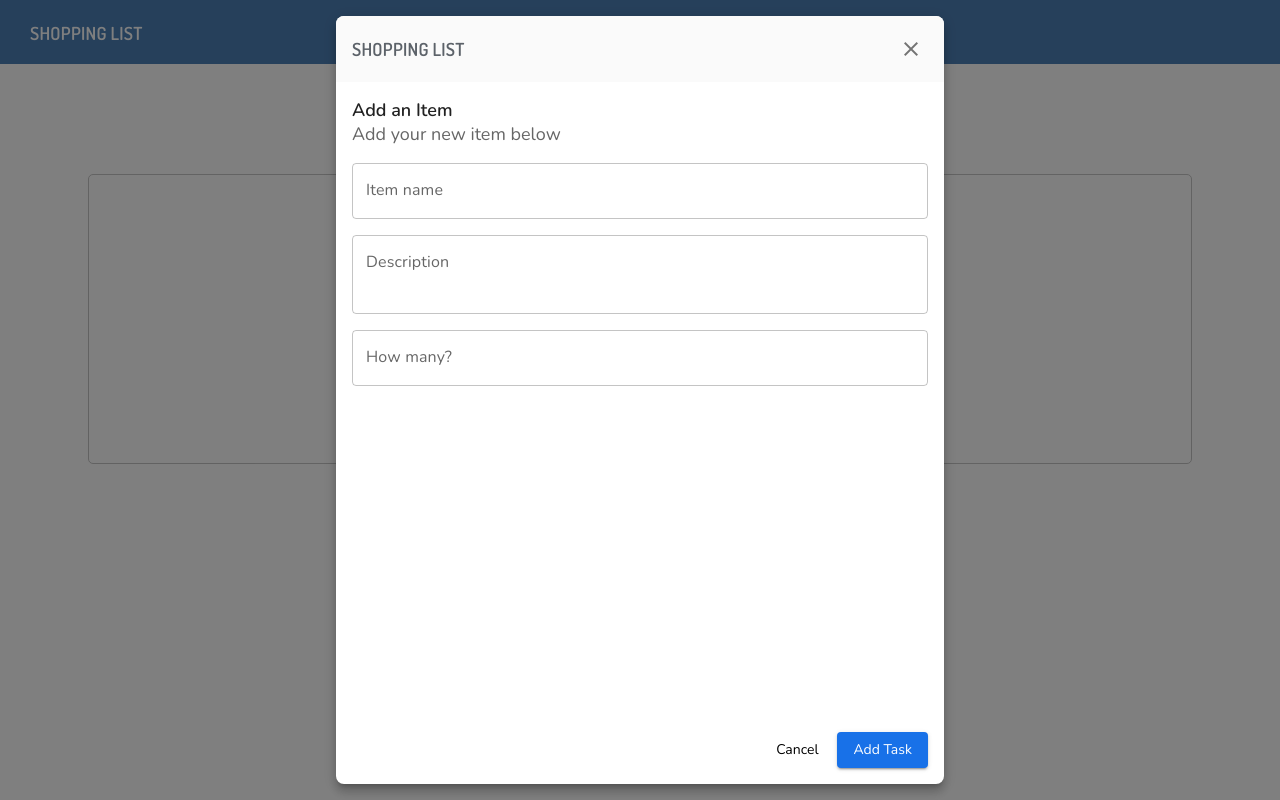
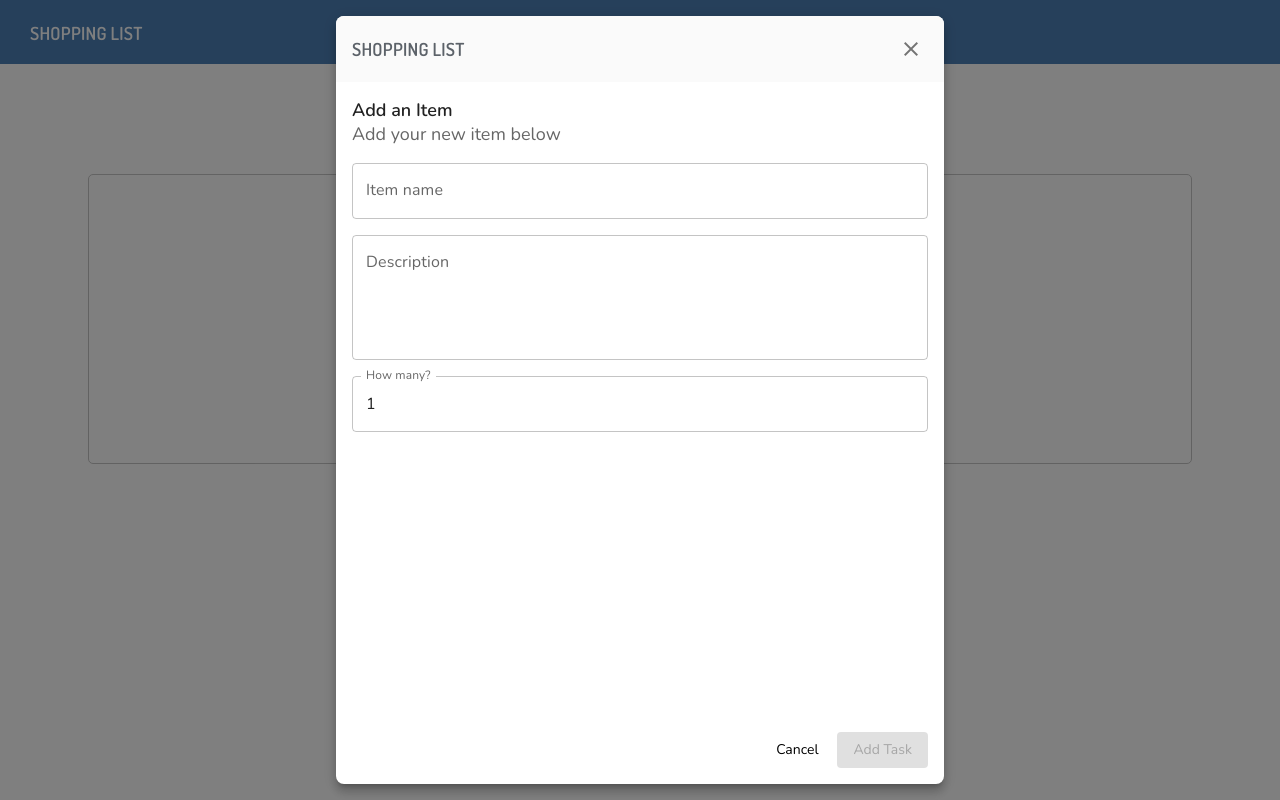
Before and after one commit to JohnnyJumper/simple-todo, a React (Vite) app: page / in a window 1280 px wide. Both pictures are taken after a click on the button "Add your first item". Built offline with nearby package versions, Linux system fonts and the light colour scheme.

Commit message:
fix and attach addItem hook function

```diff
--- a/src/components/ShoppingList.tsx
+++ b/src/components/ShoppingList.tsx
@@ -7,7 +7,8 @@ import ShopItem from "./ShopItem";
 import AddItemModal from "../modals/AddItem";
 
 export default function ShoppingList() {
-  const { items, editItem, removeItem, toggleItem } = useShoppingList();
+  const { items, editItem, removeItem, toggleItem, addItem } =
+    useShoppingList();
   const [open, setOpen] = useState(false);
   const handleOpen = () => setOpen(true);
   const handleClose = () => setOpen(false);
@@ -23,7 +24,7 @@ export default function ShoppingList() {
         }}
       >
         <EmptyShoppingList handleOpen={handleOpen} />
-        <AddItemModal onClose={handleClose} open={open} />
+        <AddItemModal onClose={handleClose} open={open} onAddTask={addItem} />
       </Container>
     );
   }
@@ -48,7 +49,7 @@ export default function ShoppingList() {
         >
           Add Item
         </Button>
-        <AddItemModal open={open} onClose={handleClose} />
+        <AddItemModal open={open} onClose={handleClose} onAddTask={addItem} />
       </Container>
       <Container>
         {items.map((item, index) => (
--- a/src/hooks/useShoppingList.tsx
+++ b/src/hooks/useShoppingList.tsx
@@ -11,6 +11,7 @@ export type ShoppingItem = {
   quantity: number;
   completed: boolean;
 };
+export type PendingShoppingItem = Omit<ShoppingItem, "id">;
 const STORAGE_KEY = "shopping:list:v1";
 
 /**
@@ -62,7 +63,7 @@ export function useShoppingList(dev?: boolean) {
     localStorage.setItem(STORAGE_KEY, JSON.stringify(state));
   }, [state]);
 
-  const addItem = useCallback((item: ShoppingItem) => {
+  const addItem = useCallback((item: PendingShoppingItem) => {
     const title = item.name.trim();
     if (!title) return;
 
@@ -78,17 +79,19 @@ export function useShoppingList(dev?: boolean) {
       quantity,
     };
     setState((prev) => ({
-      items: { ...prev.items, id: newItem },
+      items: { ...prev.items, [id]: newItem },
     }));
   }, []);
 
-  const editItem = useCallback((id: string, update: Partial<ShoppingItem>) => {
+  const editItem = useCallback(
+    (id: string, update: Partial<PendingShoppingItem>) => {
       setState((prev) => {
         const updated = prev.items[id];
         if (!updated) return prev;
 
         updated.completed = update?.completed ?? updated.completed;
-      updated.description = update?.description?.trim() ?? updated.description;
+        updated.description =
+          update?.description?.trim() ?? updated.description;
         updated.quantity = Math.max(update?.quantity ?? updated.quantity, 1);
         updated.name = update?.name?.trim() ?? updated.name;
 
@@ -97,11 +100,14 @@ export function useShoppingList(dev?: boolean) {
           items: { ...prev.items, [id]: updated },
         };
       });
-  }, []);
+    },
+    [],
+  );
 
   const removeItem = useCallback((id: string) => {
     setState((prev) => {
       if (!prev.items[id]) return prev;
+
       // eslint-disable-next-line @typescript-eslint/no-unused-vars
       const { [id]: _, ...rest } = prev.items;
       return { items: rest };
--- a/src/modals/AddItem.tsx
+++ b/src/modals/AddItem.tsx
@@ -1,16 +1,49 @@
+import { useState, useEffect } from "react";
 import Typography from "@mui/material/Typography";
 import Button from "@mui/material/Button";
 import Stack from "@mui/material/Stack";
 import TextField from "@mui/material/TextField";
 import { FormModal, FormBody, FormActions, FormTitle } from "./FormModal.tsx";
+import type { PendingShoppingItem } from "../hooks/useShoppingList.tsx";
+
+const initial: PendingShoppingItem = {
+  name: "",
+  description: "",
+  quantity: 1,
+  completed: false,
+};
 
 export default function AddItemModal({
   onClose,
   open,
+  onAddTask,
 }: {
   onClose: () => void;
+  onAddTask: (item: PendingShoppingItem) => void;
   open: boolean;
 }) {
+  const [values, setValues] = useState<PendingShoppingItem>(initial);
+
+  useEffect(() => {
+    if (!open) setValues(initial);
+  }, [open]);
+
+  const update = (patch: Partial<PendingShoppingItem>) =>
+    setValues((v) => ({ ...v, ...patch }));
+
+  const handleSubmit = () => {
+    const name = values.name.trim();
+    if (!name) return;
+
+    onAddTask({
+      name,
+      description: values.description?.trim() || undefined,
+      quantity: Math.max(1, values.quantity | 0),
+      completed: false,
+    });
+    onClose();
+  };
+
   return (
     <FormModal open={open} onClose={onClose} minHeight={768} maxWidth={640}>
       <FormTitle>Shopping List</FormTitle>
@@ -20,9 +53,30 @@ export default function AddItemModal({
           Add your new item below
         </Typography>
         <Stack spacing={2} mt={2}>
-          <TextField label="Item name" fullWidth />
-          <TextField label="Description" fullWidth multiline minRows={2} />
-          <TextField label="How many?" type="number" fullWidth />
+          <TextField
+            label="Item name"
+            fullWidth
+            value={values.name}
+            onChange={(e) => update({ name: e.target.value })}
+          />
+          <TextField
+            label="Description"
+            fullWidth
+            multiline
+            minRows={4}
+            value={values.description}
+            onChange={(e) => update({ description: e.target.value })}
+          />
+          <TextField
+            label="How many?"
+            type="number"
+            fullWidth
+            value={values.quantity}
+            onChange={(e) => {
+              const n = Number(e.target.value);
+              update({ quantity: Number.isFinite(n) ? Math.max(1, n) : 1 });
+            }}
+          />
         </Stack>
       </FormBody>
       <FormActions>
@@ -30,7 +84,13 @@ export default function AddItemModal({
           <Button variant="text" onClick={onClose} sx={{ color: "black" }}>
             Cancel
           </Button>
-          <Button variant="contained">Add Task</Button>
+          <Button
+            variant="contained"
+            onClick={handleSubmit}
+            disabled={!values.name.trim()}
+          >
+            Add Task
+          </Button>
         </Stack>
       </FormActions>
     </FormModal>
```
Lines whose indentation alone changed are shown as unchanged.
